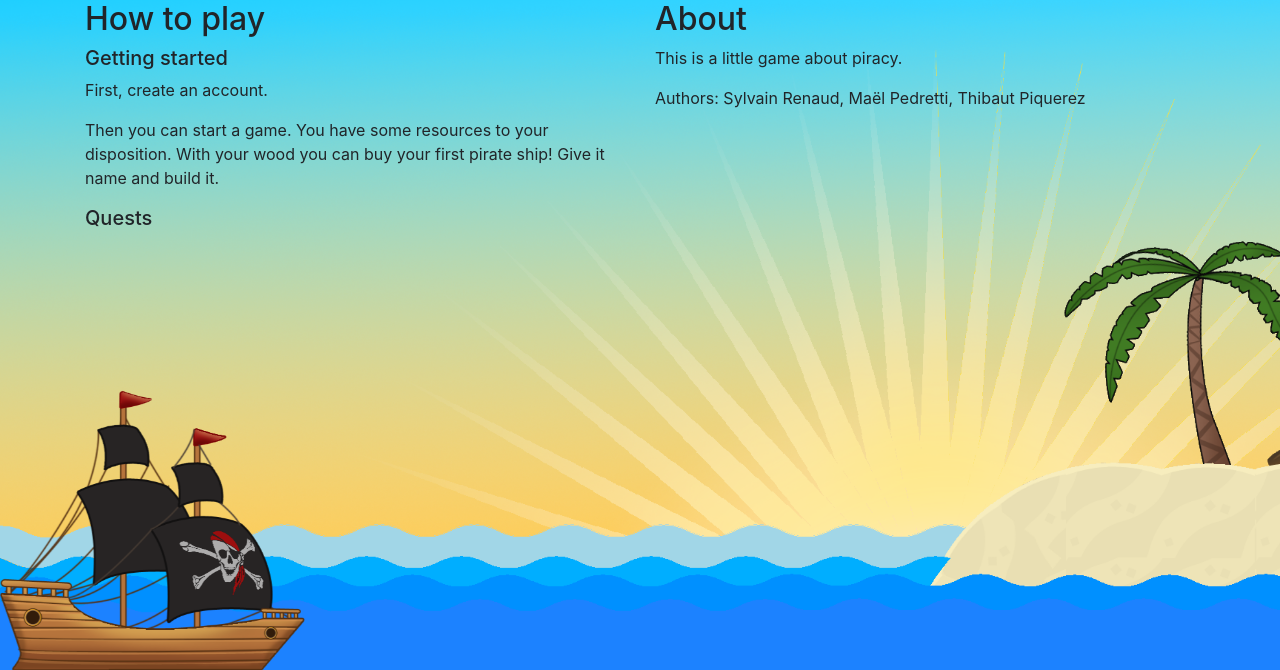
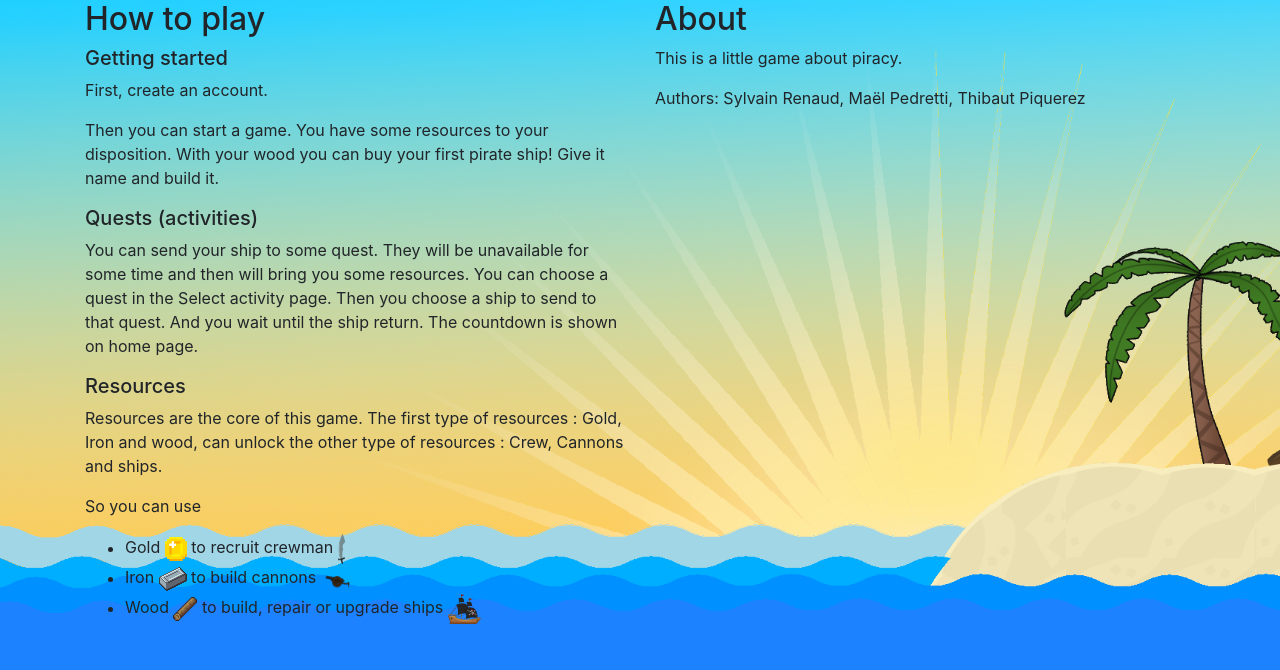
Before and after one commit to HE-Arc/PirateWar, a Django app: page /about/ in a window 1280 px wide. Shown: the part 130-800 px from the top of the page. Run offline with Django 3.2, Linux system fonts and the light colour scheme; some libraries are stand-ins or nearby versions; some web fonts are replaced.

Commit message:
Update about template.

```diff
--- /dev/null
+++ b/pirateWar/pirateWarApp/static/js/hide_ship.js
@@ -0,0 +1 @@
+document.getElementById('ship').hidden = true;
--- a/pirateWar/pirateWarApp/templates/about.html
+++ b/pirateWar/pirateWarApp/templates/about.html
@@ -1,10 +1,11 @@
 {% extends 'base.html' %}
+{% load static %}
 
 {% block title %}About{% endblock %}
 
 {% block content %}
     <div class="row">
-        <div class="col">
+        <div class="col" {# style="background-color: white" #}>
             <h2 class="h2">How to play</h2>
             <h3 class="h5">Getting started</h3>
             <p>First, create an account.</p>
@@ -12,8 +13,31 @@
                 Then you can start a game. You have some resources to your disposition.
                 With your wood you can buy your first pirate ship! Give it name and build it.
             </p>
-            <h3 class="h5">Quests</h3>
-            <p></p>
+            <h3 class="h5">Quests (activities)</h3>
+            <p>
+                You can send your ship to some quest.
+                They will be unavailable for some time and then will bring you some resources.
+                You can choose a quest in the Select activity page.
+                Then you choose a ship to send to that quest.
+                And you wait until the ship return. The countdown is shown on home page.
+            </p>
+
+            <h3 class="h5">Resources</h3>
+            <p>
+                Resources are the core of this game.
+                The first type of resources : Gold, Iron and wood, can unlock the other type of resources : Crew,
+                Cannons and ships.
+            </p>
+            <p>So you can use</p>
+            <ul>
+                <li>Gold <img src="{% static 'img/coin.png' %}"/> to recruit crewman <img
+                        src="{% static 'img/sword_little.png' %}" height="30"/></li>
+                <li>Iron <img src="{% static 'img/iron.png' %}"/> to build cannons <img
+                        src="{% static 'img/cannon.png' %}" height="30"/></li>
+                <li>Wood <img src="{% static 'img/wood.png' %}"/> to build, repair or upgrade ships
+                    <img src="{% static 'img/1stship_3.png' %}" alt="Ship" title="Ship" height="30"/></li>
+            </ul>
+
         </div>
         <div class="col">
             <h2 class="h2">About</h2>
@@ -21,4 +45,5 @@
             <p>Authors: Sylvain Renaud, Maël Pedretti, Thibaut Piquerez</p>
         </div>
     </div>
+    <script src="{% static 'js/hide_ship.js' %}"></script>
 {% endblock %}
--- a/pirateWar/pirateWarApp/views.py
+++ b/pirateWar/pirateWarApp/views.py
@@ -237,14 +237,15 @@ class ShipUpdateView(UserPassesTestMixin, generic.UpdateView):
 
 
 class HomeView(TemplateView):
-    template_name = 'home.html'
+    template_name = 'play.html'
 
     def get(self, request, *args, **kwargs):
-        logged = request.user.is_authenticated
-        username = ''
-        if logged:
-            username = request.user.username
-        return render(request, self.template_name, {'logged': logged, 'username': username})
+        return redirect('play')
+        # logged = request.user.is_authenticated
+        # username = ''
+        # if logged:
+        #     username = request.user.username
+        # return render(request, self.template_name, {'logged': logged, 'username': username})
 
 
 class BuyCannonView(generic.TemplateView):
```
